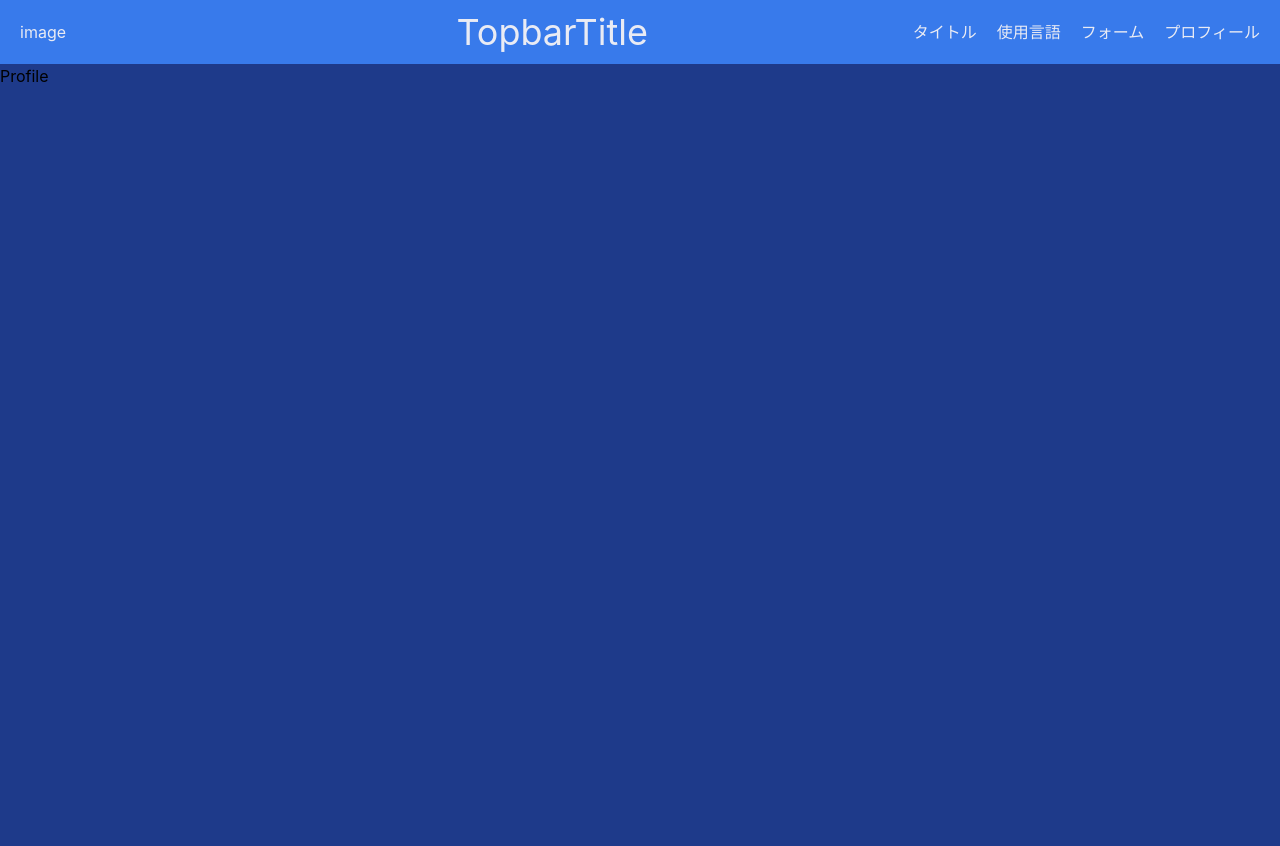
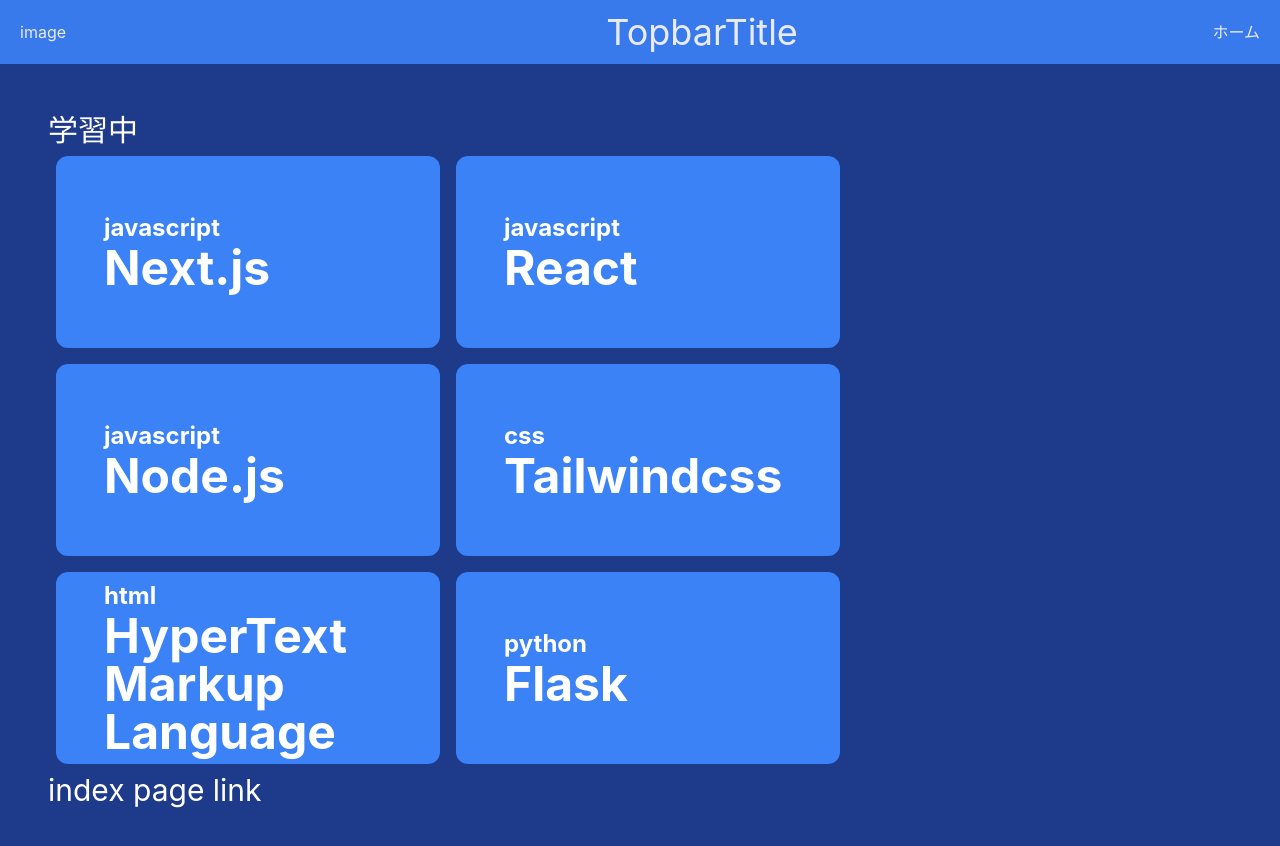
Before and after one commit to toramine/next_tailwind_practice, a Next.js app: page /profile in a window 1280 px wide. Shown: the top 846 px of the page. Built offline with nearby package versions, Linux system fonts and the light colour scheme.

Commit message:
scroll smoothを追加、profile pageの編集

```diff
--- a/components/layout.js
+++ b/components/layout.js
@@ -2,7 +2,7 @@
 
 function Layout({ children }) {
   return (
-    <div className="h-[2000px]">
+    <div className="h-full">
       <Topbar />
       <main>{children}</main>
     </div>
--- a/components/title.js
+++ b/components/title.js
@@ -1,6 +1,9 @@
 function Title() {
   return (
-    <div className="bg-cover bg-my_bg_image h-[800px] w-full flex_jcc_aic">
+    <div
+      className="bg-cover bg-my_bg_image h-[800px] w-full flex_jcc_aic"
+      id="title"
+    >
       <div className="text-white">
         <h1 className="font-bold text-9xl ">Title</h1>
         <p className="text-2xl">練習用サイト</p>
--- a/components/topbar.js
+++ b/components/topbar.js
@@ -1,23 +1,46 @@
+import Link from "next/link";
+import { useRouter } from "next/router";
+
 function Topbar() {
+  const router = useRouter();
   return (
     <div className="sticky top-0 w-full  bg-blue-500 opacity-90 ">
       <div className="h-16 flex items-center text-white">
         <div className="flex-1 ml-5">image</div>
         <h2 className="flex-1 mr-5 text-4xl">TopbarTitle</h2>
+        {/* pathによって表示を変える */}
+        {router.pathname === "/" ? (
           <div className="flex items-center justify-around">
+            <a href="#title">
               <div className="mr-5 hover:underline decoration-white cursor-pointer">
                 タイトル
               </div>
+            </a>
+            <a href="#lang">
               <div className="mr-5 hover:underline decoration-white cursor-pointer">
                 使用言語
               </div>
+            </a>
+            <a href="#form">
               <div className="mr-5 hover:underline decoration-white cursor-pointer">
                 フォーム
               </div>
+            </a>
+            <Link href="/profile">
               <div className="mr-5 hover:underline decoration-white cursor-pointer">
                 プロフィール
               </div>
+            </Link>
           </div>
+        ) : (
+          <div>
+            <Link href="/">
+              <div className="mr-5 hover:underline decoration-white cursor-pointer">
+                ホーム
+              </div>
+            </Link>
+          </div>
+        )}
       </div>
     </div>
   );
--- a/pages/_app.js
+++ b/pages/_app.js
@@ -1,3 +1,4 @@
+import Head from "next/head";
 import Layout from "../components/layout";
 import "../styles/globals.css";
 
--- a/pages/index.js
+++ b/pages/index.js
@@ -6,12 +6,21 @@
 
 export default function Home() {
   return (
-    <div className="h-auto w-full flex_col_aic bg-blue-100">
-      <Title />
-      <div className="my-5 text-xl font-bold">使用言語</div>
-      <Created />
-      <div className="my-5 text-xl font-bold">入力フォーム</div>
-      <Form />
-    </div>
+    <>
+      <Head>
+        <title>ホーム</title>
+      </Head>
+      <div className="h-auto w-full flex_col_aic bg-blue-100">
+        <Title />
+        <div className="my-5 text-xl font-bold" id="lang">
+          使用言語
+        </div>
+        <Created />
+        <div className="my-5 text-xl font-bold" id="form">
+          入力フォーム
+        </div>
+        <Form />
+      </div>
+    </>
   );
 }
--- a/pages/profile.js
+++ b/pages/profile.js
@@ -1,5 +1,29 @@
+import Head from "next/head";
+import Link from "next/link";
+import Card from "../components/card";
+import cards from "../public/assets/data/cards";
+
 function Profile() {
-  return <div>Profile</div>;
+  return (
+    <>
+      <Head>
+        <title>プロフィール</title>
+      </Head>
+      <div className="m-12">
+        <div className="text-white text-3xl">学習中</div>
+        <div className=" flex flex-wrap ">
+          {cards.map((card) => (
+            <Card card={card} key={card.id} />
+          ))}
+        </div>
+        <Link href="/">
+          <div className="text-white inline text-3xl hover:underline decoration-white cursor-pointer">
+            index page link
+          </div>
+        </Link>
+      </div>
+    </>
+  );
 }
 
 export default Profile;
--- a/styles/globals.css
+++ b/styles/globals.css
@@ -15,6 +15,7 @@
 body {
   padding: 0;
   margin: 0;
+  scroll-behavior: smooth;
   background-color: rgb(30 58 138);
   font-family: -apple-system, BlinkMacSystemFont, Segoe UI, Roboto, Oxygen,
     Ubuntu, Cantarell, Fira Sans, Droid Sans, Helvetica Neue, sans-serif;
--- a/tailwind.config.js
+++ b/tailwind.config.js
@@ -1,6 +1,7 @@
 /** @type {import('tailwindcss').Config} */
 module.exports = {
   content: [
+    "./pages/_app.{js,ts,jsx,tsx}",
     "./pages/index.{js,ts,jsx,tsx}",
     "./pages/profile.{js,ts,jsx,tsx}",
     "./components/layout.{js,ts,jsx,tsx}",
```
Lines whose indentation alone changed are shown as unchanged.
